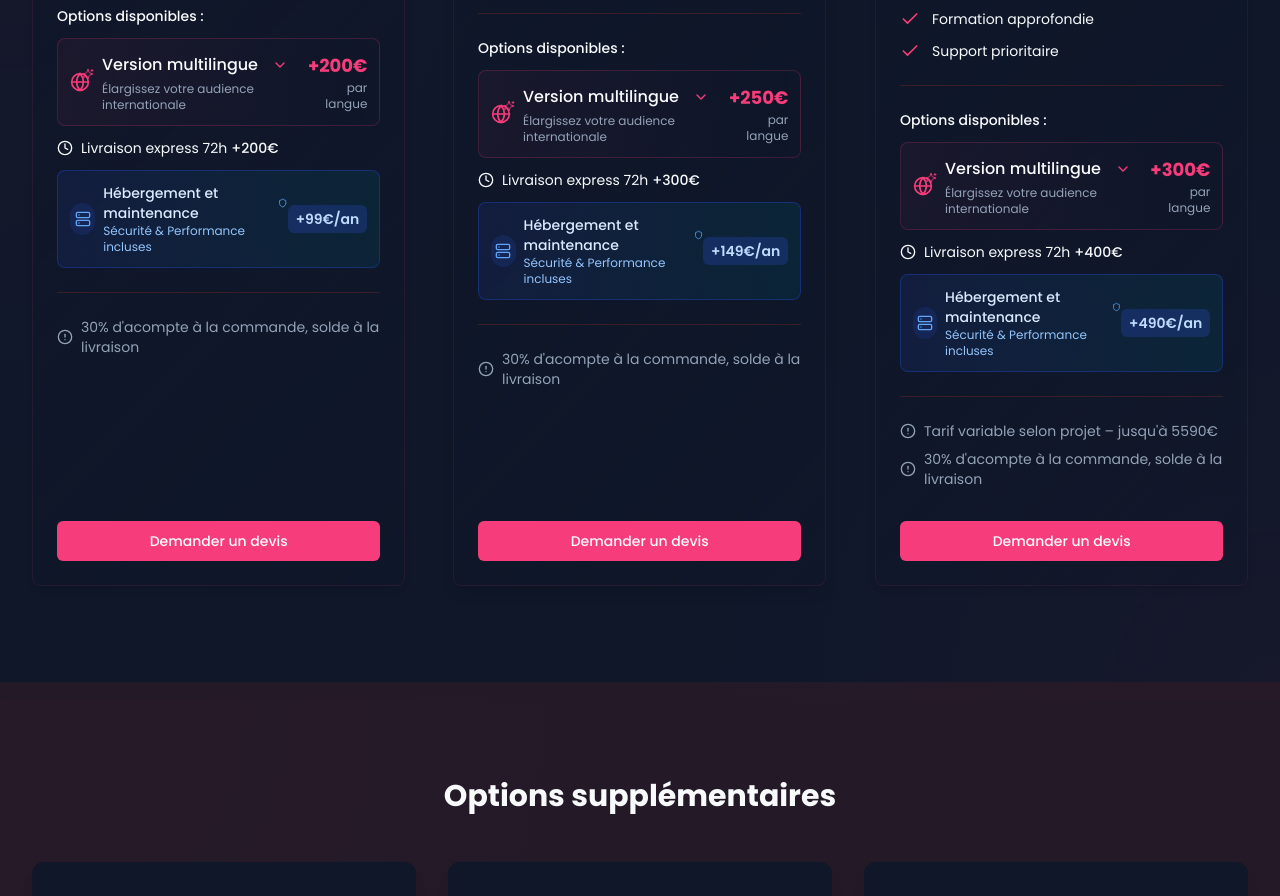
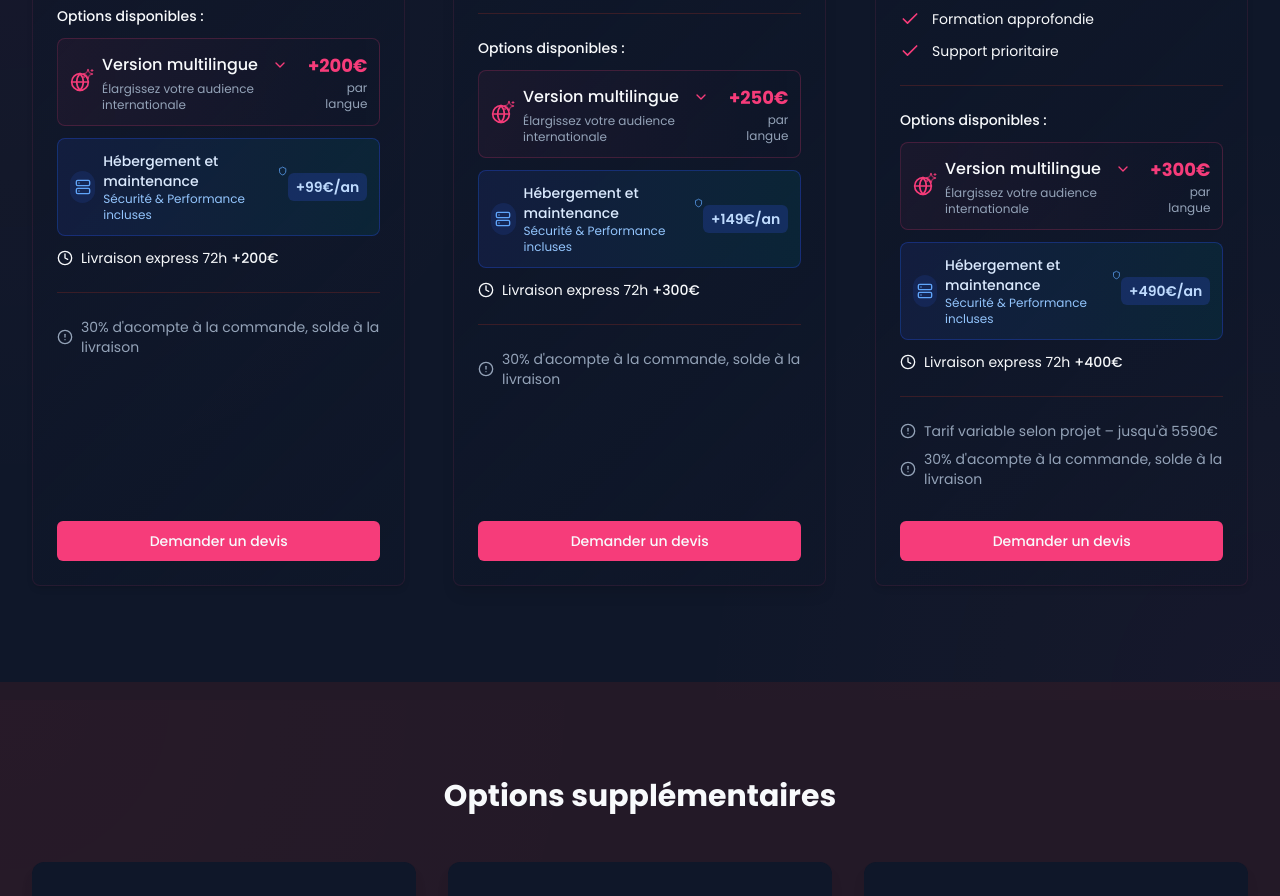
Before and after one commit to xertyde/basilus, a Next.js app: page /packs in a window 1280 px wide. Shown: the part 900-1796 px from the top of the page. Built offline with nearby package versions, Linux system fonts and the light colour scheme.

Commit message:
Update pricing options for hosting and maintenance services in PacksPage, ensuring accurate representation in multiple sections. Remove duplicate entries for improved clarity.

```diff
--- a/app/packs/page.tsx
+++ b/app/packs/page.tsx
@@ -59,13 +59,13 @@ export default function PacksPage() {
                   customContent: <MultilingualOption price="+200€" />
                 },
                 {
+                  name: "Hébergement et maintenance",
+                  price: "+99€/an",
+                },
+                {
                   name: "Livraison express 72h",
                   price: "+200€",
                   icon: <Clock className="h-4 w-4" />
-                },
-                {
-                  name: "Hébergement et maintenance",
-                  price: "+99€/an",
                 }
               ]}
               ctaText="Demander un devis"
@@ -98,13 +98,13 @@ export default function PacksPage() {
                   customContent: <MultilingualOption price="+250€" />
                 },
                 {
+                  name: "Hébergement et maintenance",
+                  price: "+149€/an",
+                },
+                {
                   name: "Livraison express 72h",
                   price: "+300€",
                   icon: <Clock className="h-4 w-4" />
-                },
-                {
-                  name: "Hébergement et maintenance",
-                  price: "+149€/an",
                 }
               ]}
               ctaText="Demander un devis"
@@ -140,13 +140,13 @@ export default function PacksPage() {
                   customContent: <MultilingualOption price="+300€" />
                 },
                 {
+                  name: "Hébergement et maintenance",
+                  price: "+490€/an",
+                },
+                {
                   name: "Livraison express 72h",
                   price: "+400€",
                   icon: <Clock className="h-4 w-4" />
-                },
-                {
-                  name: "Hébergement et maintenance",
-                  price: "+490€/an",
                 }
               ]}
               ctaText="Demander un devis"
```
